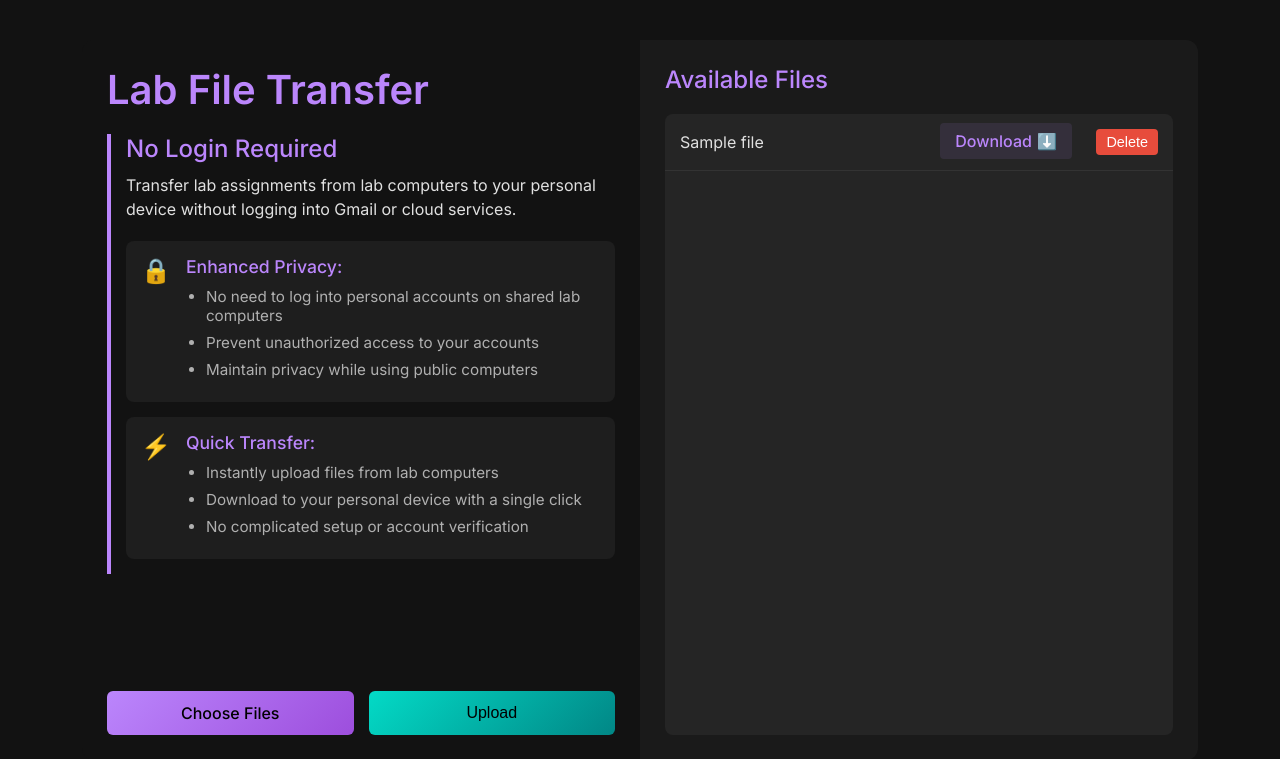
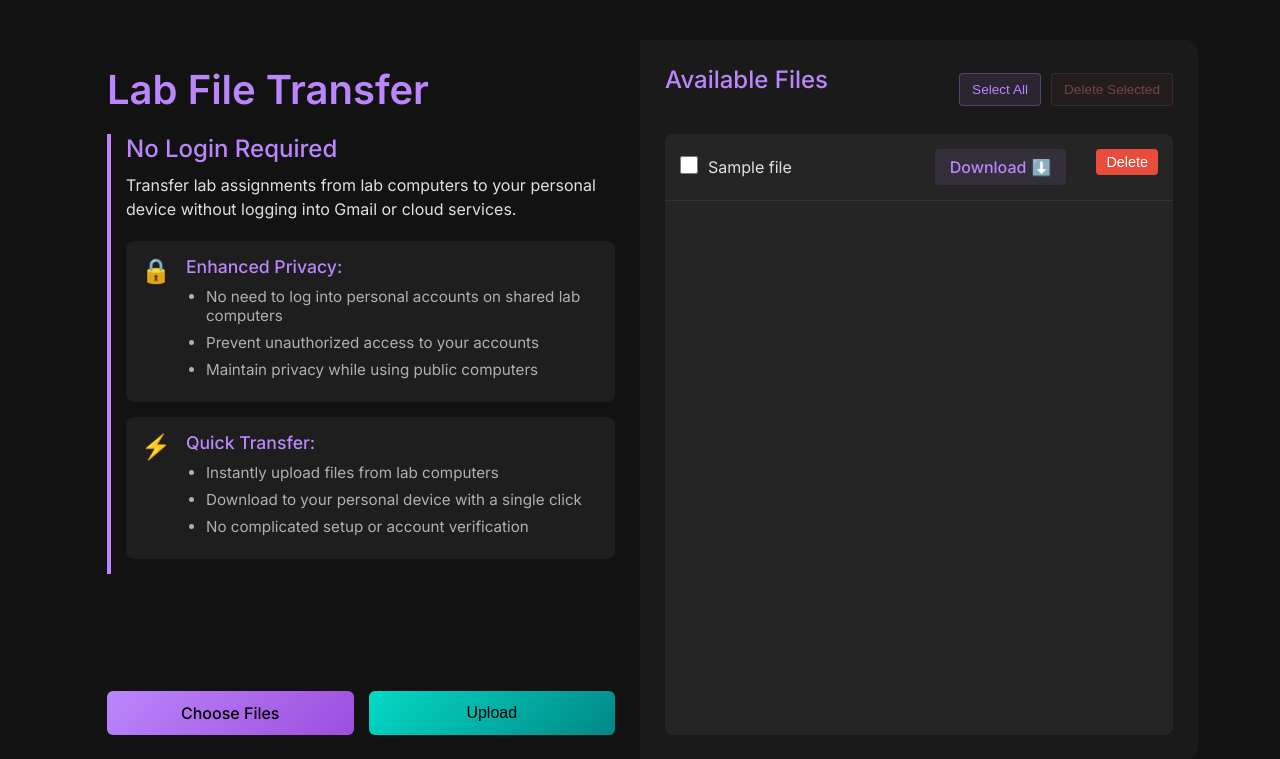
Before and after one commit to naman-0804/File_Storage, a Flask app: template templates/index.html in a window 1280 px wide. Shown: the top 759 px of the page. Run offline with Flask 3, Linux system fonts and the light colour scheme; the template is opened without the code that fills it: most values are stand-ins (such as "Sample title", 1, 10 or a date in 2020); parts of the project's set-up code (start-up, migrations or seed data) failed here and were passed over.

Commit message:
fxiing few more things

```diff
--- a/app.py
+++ b/app.py
@@ -113,6 +113,39 @@ def upload_file():
         })
     except Exception as e:
         return jsonify({'success': False, 'error': str(e)}), 500
+@app.route('/delete-multiple', methods=['POST'])
+def delete_multiple():
+    try:
+        file_ids = request.json.get('file_ids', [])
+        if not file_ids:
+            return jsonify({'success': False, 'error': 'No files selected'}), 400
+
+        deleted_count = 0
+        errors = []
+
+        for file_id in file_ids:
+            try:
+                delete_file(file_id)
+                deleted_count += 1
+            except Exception as e:
+                errors.append(f"Error deleting file {file_id}: {str(e)}")
+
+        if errors:
+            if deleted_count > 0:
+                flash(f'Deleted {deleted_count} files. Errors: {"; ".join(errors)}', 'warning')
+            else:
+                flash(f'Failed to delete files: {"; ".join(errors)}', 'error')
+        else:
+            message = 'File deleted successfully' if deleted_count == 1 else f'{deleted_count} files deleted successfully'
+            flash(message, 'success')
+
+        return jsonify({
+            'success': True,
+            'deleted_count': deleted_count,
+            'errors': errors
+        })
+    except Exception as e:
+        return jsonify({'success': False, 'error': str(e)}), 500
 
 @app.route('/download/<file_id>/<file_name>')
 def download(file_id, file_name):
--- a/static/style.css
+++ b/static/style.css
@@ -346,3 +346,96 @@ body {
   .delete-button:hover {
     background-color: #c0392b;
   }
+/* File selection and multiple delete styles */
+.files-header {
+  display: flex;
+  justify-content: space-between;
+  align-items: center;
+  margin-bottom: 20px;
+}
+
+.file-actions-header {
+  display: flex;
+  gap: 10px;
+}
+
+.select-button {
+  padding: 8px 12px;
+  background-color: rgba(187, 134, 252, 0.1);
+  color: #bb86fc;
+  border: 1px solid rgba(187, 134, 252, 0.3);
+  border-radius: 4px;
+  cursor: pointer;
+  font-size: 0.85rem;
+  transition: background-color 0.3s ease;
+}
+
+.select-button:hover {
+  background-color: rgba(187, 134, 252, 0.2);
+}
+
+.delete-selected-button {
+  padding: 8px 12px;
+  background-color: rgba(207, 102, 121, 0.1);
+  color: #cf6679;
+  border: 1px solid rgba(207, 102, 121, 0.3);
+  border-radius: 4px;
+  cursor: pointer;
+  font-size: 0.85rem;
+  transition: background-color 0.3s ease;
+}
+
+.delete-selected-button:hover:not(:disabled) {
+  background-color: rgba(207, 102, 121, 0.2);
+}
+
+.delete-selected-button:disabled {
+  opacity: 0.5;
+  cursor: not-allowed;
+}
+
+.file-item {
+  display: flex;
+  justify-content: space-between;
+  align-items: center;
+  padding: 15px;
+  border-bottom: 1px solid #333;
+}
+
+.file-select {
+  margin-right: 10px;
+}
+
+.file-checkbox {
+  width: 18px;
+  height: 18px;
+  accent-color: #bb86fc;
+  cursor: pointer;
+}
+
+.file-name {
+  flex: 1;
+  white-space: nowrap;
+  overflow: hidden;
+  text-overflow: ellipsis;
+  padding-right: 15px;
+}
+
+.file-actions {
+  display: flex;
+  gap: 10px;
+}
+
+/* Responsive adjustments */
+@media (max-width: 768px) {
+  .files-header {
+    flex-direction: column;
+    align-items: flex-start;
+    gap: 10px;
+  }
+
+  .file-actions-header {
+    width: 100%;
+    justify-content: space-between;
+  }
+}
--- a/templates/index.html
+++ b/templates/index.html
@@ -4,7 +4,7 @@
   <meta charset="UTF-8" />
   <meta name="viewport" content="width=device-width, initial-scale=1.0"/>
   <title>Lab File Transfer</title>
-  <link rel="stylesheet" href="{{ url_for('static', filename='style.css', v='1.1') }}" />
+  <link rel="stylesheet" href="{{ url_for('static', filename='style.css') }}" />
   <link href="https://fonts.googleapis.com/css2?family=Inter:wght@400;500;600&display=swap" rel="stylesheet" />
 </head>
 <body>
@@ -63,10 +63,21 @@
 
     <!-- Right Panel -->
     <div class="right-panel">
-      <h2 class="files-title">Available Files</h2>
+      <div class="files-header">
+        <h2 class="files-title">Available Files</h2>
+        <div class="file-actions-header">
+          <button id="selectAllBtn" class="select-button">Select All</button>
+          <button id="deselectAllBtn" class="select-button" style="display: none;">Deselect All</button>
+          <button id="deleteSelectedBtn" class="delete-selected-button" disabled>Delete Selected</button>
+        </div>
+      </div>
+
       <ul class="files-list">
         {% for file in files %}
           <li class="file-item">
+            <div class="file-select">
+              <input type="checkbox" class="file-checkbox" data-file-id="{{ file.id }}" data-file-name="{{ file.name }}">
+            </div>
             <span class="file-name">{{ file.name }}</span>
             <div class="file-actions">
               <a href="/download/{{ file.id }}/{{ file.name }}" class="download-link">Download</a>
@@ -83,6 +94,7 @@
   </div>
 
   <script>
+    // File upload handling
     const fileInput = document.getElementById("fileInput");
     const fileLabel = document.getElementById("fileLabel");
     const form = document.getElementById("uploadForm");
@@ -149,6 +161,94 @@
         statusMessage.className = "status-message error";
       }
     });
+
+    // Multiple file selection and deletion
+    const selectAllBtn = document.getElementById('selectAllBtn');
+    const deselectAllBtn = document.getElementById('deselectAllBtn');
+    const deleteSelectedBtn = document.getElementById('deleteSelectedBtn');
+    const fileCheckboxes = document.querySelectorAll('.file-checkbox');
+
+    // Update delete button state based on checkbox selection
+    function updateDeleteButtonState() {
+      const checkedBoxes = document.querySelectorAll('.file-checkbox:checked');
+      deleteSelectedBtn.disabled = checkedBoxes.length === 0;
+
+      // Show/hide select all or deselect all button
+      if (checkedBoxes.length === fileCheckboxes.length && fileCheckboxes.length > 0) {
+        selectAllBtn.style.display = 'none';
+        deselectAllBtn.style.display = 'inline-block';
+      } else {
+        selectAllBtn.style.display = 'inline-block';
+        deselectAllBtn.style.display = 'none';
+      }
+    }
+
+    // Add event listeners to checkboxes
+    fileCheckboxes.forEach(checkbox => {
+      checkbox.addEventListener('change', updateDeleteButtonState);
+    });
+
+    // Select All button
+    selectAllBtn.addEventListener('click', () => {
+      fileCheckboxes.forEach(checkbox => {
+        checkbox.checked = true;
+      });
+      updateDeleteButtonState();
+    });
+
+    // Deselect All button
+    deselectAllBtn.addEventListener('click', () => {
+      fileCheckboxes.forEach(checkbox => {
+        checkbox.checked = false;
+      });
+      updateDeleteButtonState();
+    });
+
+    // Delete Selected button
+    deleteSelectedBtn.addEventListener('click', async () => {
+      const checkedBoxes = document.querySelectorAll('.file-checkbox:checked');
+      if (checkedBoxes.length === 0) return;
+
+      const fileIds = Array.from(checkedBoxes).map(checkbox => checkbox.dataset.fileId);
+      const fileNames = Array.from(checkedBoxes).map(checkbox => checkbox.dataset.fileName);
+
+      if (!confirm(`Are you sure you want to delete ${fileIds.length} file(s)?\n${fileNames.join('\n')}`)) {
+        return;
+      }
+
+      statusMessage.textContent = "Deleting files...";
+      statusMessage.className = "status-message uploading";
+      statusMessage.style.display = "block";
+
+      try {
+        const response = await fetch('/delete-multiple', {
+          method: 'POST',
+          headers: {
+            'Content-Type': 'application/json',
+          },
+          body: JSON.stringify({ file_ids: fileIds }),
+        });
+
+        const result = await response.json();
+
+        if (result.success) {
+          statusMessage.textContent = `${result.deleted_count} file(s) deleted successfully`;
+          statusMessage.className = "status-message success";
+
+          // Reload the page after a short delay
+          setTimeout(() => {
+            window.location.reload();
+          }, 2000);
+        } else {
+          statusMessage.textContent = result.error || "Deletion failed";
+          statusMessage.className = "status-message error";
+        }
+      } catch (error) {
+        console.error("Error:", error);
+        statusMessage.textContent = `Error deleting files: ${error.message}`;
+        statusMessage.className = "status-message error";
+      }
+    });
   </script>
 </body>
 </html>
```
